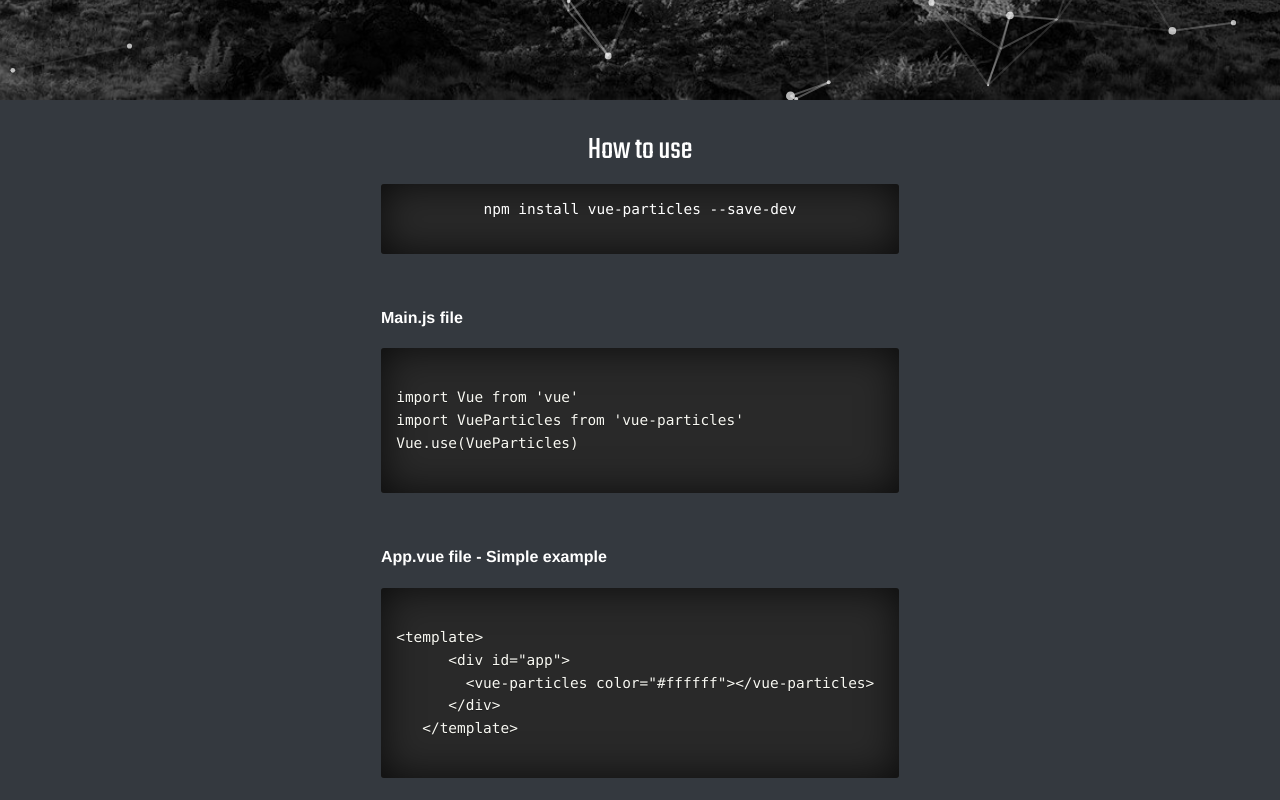
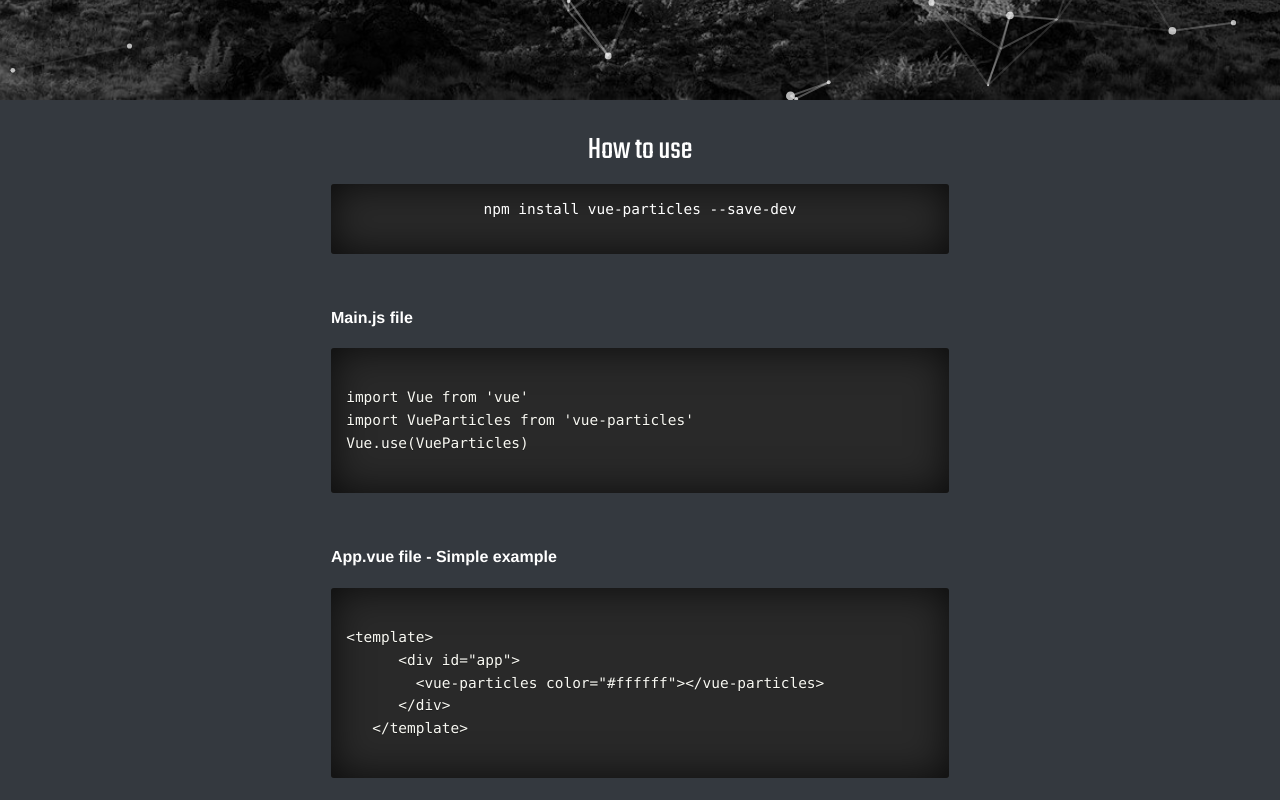
Before and after one commit to creotip/vue-particles, a Vue app: page / in a window 1280 px wide. Shown: the part 700-1500 px from the top of the page. Built offline with nearby package versions, Linux system fonts and the light colour scheme.

Commit message:
props, props table

```diff
--- a/src/App.vue
+++ b/src/App.vue
@@ -78,7 +78,7 @@
   }
 
   pre.language-js, pre.language-html {
-    max-width: 550px;
+    max-width: 650px;
     margin: 1rem auto !important;
     background: #292929;
     border-radius: 3px;
@@ -152,7 +152,7 @@
   }
 
   .main-section {
-    max-width: 550px;
+    max-width: 650px;
     margin: auto;
     padding: 0 1rem;
   }
```
